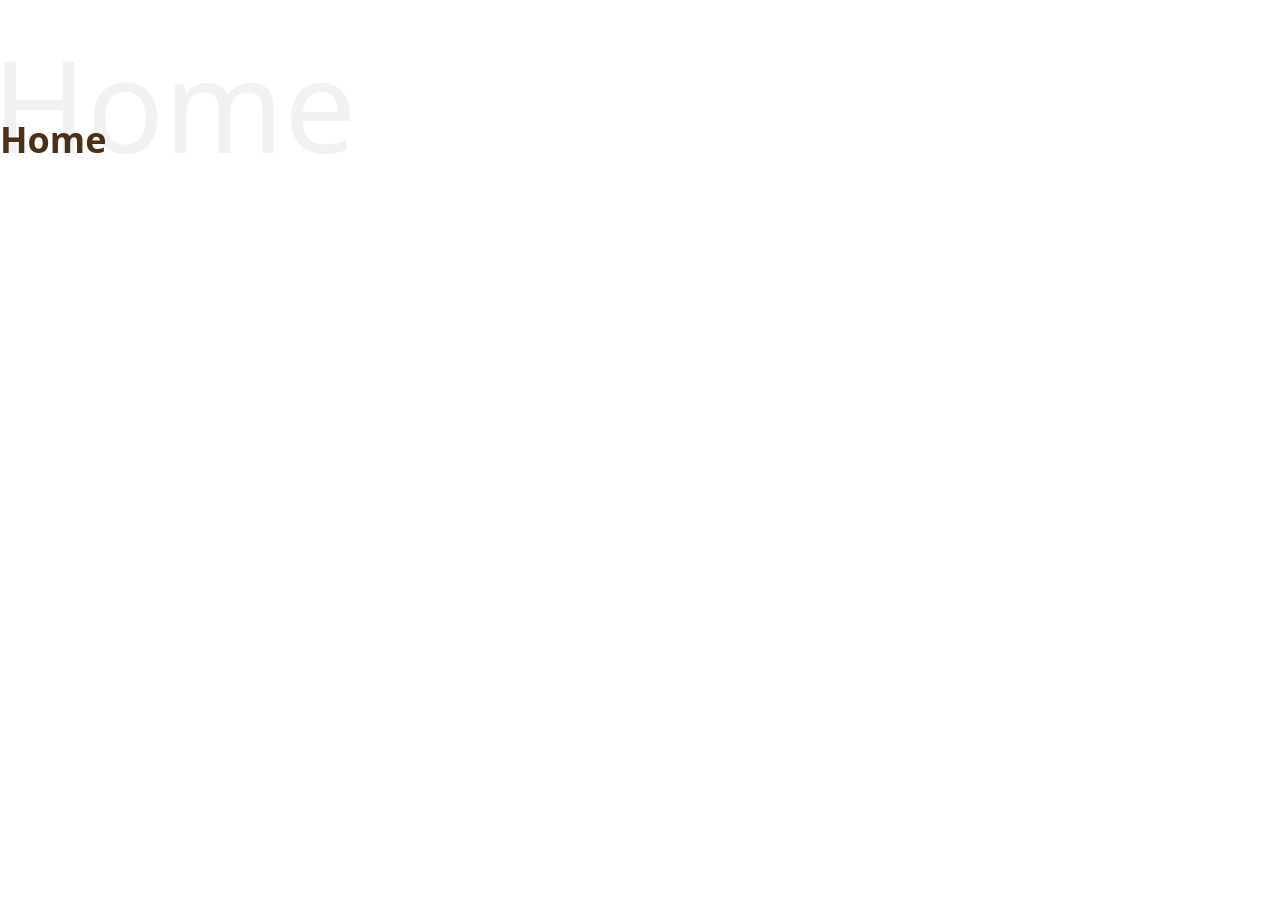
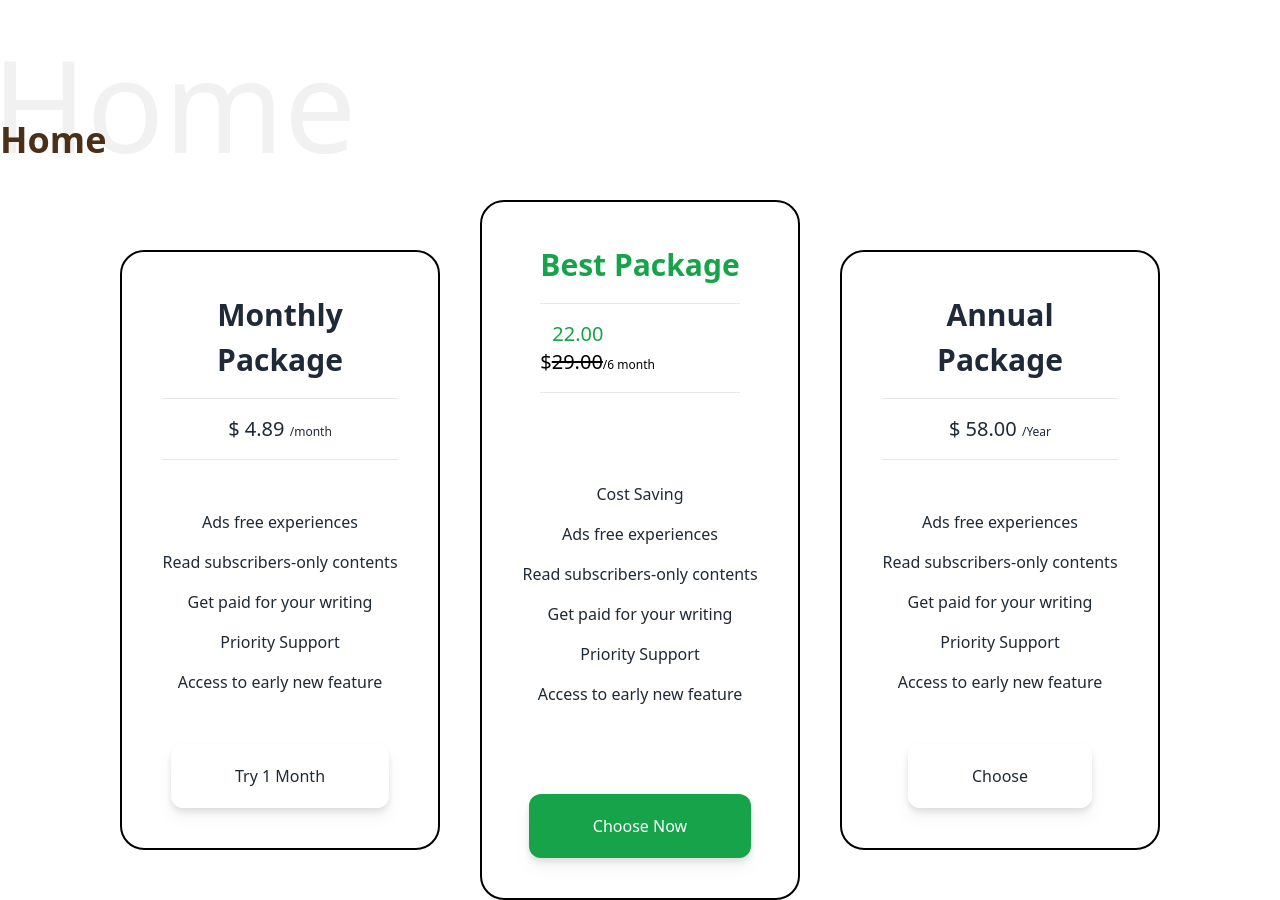
Before and after one commit to arefin22/EchoScript, a Next.js app in the folder FrontEnd/: page /arefin in a window 1280 px wide. Before the commit the page ends 800 px from the top, so only its background shows below. Built offline with nearby package versions, Linux system fonts and the light colour scheme; no server answers.

Commit message:
[Interface Design](Payment Subscription Interface Design)

```diff
--- a/FrontEnd/package.json
+++ b/FrontEnd/package.json
@@ -40,6 +40,7 @@
     "react-share": "^5.0.3",
     "react-slick": "^0.29.0",
     "sharp": "^0.33.2",
+    "stripe": "^14.14.0",
     "sweetalert2": "^11.4.8",
     "zod": "^3.22.4"
   },
--- a/FrontEnd/src/app/arefin/page.js
+++ b/FrontEnd/src/app/arefin/page.js
@@ -1,12 +1,15 @@
-import Title from '@/components/shared/ReusableComponents/Title';
-import React from 'react';
+import Payment from "@/components/Payment/Payment";
+import Title from "@/components/shared/ReusableComponents/Title";
+import React from "react";
 
 const arefinPage = () => {
-    return (
-        <div>
-            <Title title="Home"></Title>
-        </div>
-    );
+  return (
+    <div>
+      <Title title="Home"></Title>
+
+      <Payment />
+    </div>
+  );
 };
 
 export default arefinPage;
--- a/FrontEnd/src/app/page.js
+++ b/FrontEnd/src/app/page.js
@@ -15,7 +15,10 @@ const page = () => {
     <div>
       <Navbar />
       <Banner></Banner>
-       <Recomendation />
+
+      <div className="container mx-auto my-24">
+        <Recomendation />
+      </div>
       {/* popular cards */}
       <div className="container mx-auto my-24">
         <Title title="Latest Article"></Title>
@@ -38,8 +41,6 @@ const page = () => {
           ))}
         </div>
         <div className="my-24">
-
-
           <div className=" text-center mx-auto">
             <ButtonWithBgColor name={"Explore More"} />
           </div>
--- /dev/null
+++ b/FrontEnd/src/components/Payment/Payment.js
@@ -0,0 +1,84 @@
+import React from "react";
+
+const Payment = () => {
+  return (
+    <div className="flex flex-row justify-center items-center gap-10">
+      {/* card 1 */}
+      <div className="border-2 p-10 w-80 border-black rounded-3xl h-[600px] text-center flex flex-col items-center justify-between">
+        <div className="flex flex-col gap-4">
+          <h2>Monthly Package</h2>
+          <hr />
+          <p className="text-xl">
+            $ <span>4.89</span> <span className="text-xs">/month</span>
+          </p>
+          <hr />
+        </div>
+        <div className="flex flex-col gap-4">
+          <p>Ads free experiences</p>
+          <p>Read subscribers-only contents</p>
+          <p>Get paid for your writing</p>
+          <p>Priority Support</p>
+          <p>Access to early new feature</p>
+        </div>
+        <div>
+          <button className="p-5 rounded-xl drop-shadow-lg hover:drop-shadow-2xl bg-white px-16">
+            Try 1 Month
+          </button>
+        </div>
+      </div>
+      {/* card 2 */}
+      <div className="border-2 p-10 w-80 border-black rounded-3xl h-[700px] text-center flex flex-col items-center justify-between">
+        <div className="flex flex-col text-green-600 gap-4">
+          <h2>Best Package</h2>
+          <hr />
+          <div className="text-left">
+            <p className="text-xl pl-3 text-green-600">22.00</p>
+            <p className="text-xl text-black">
+              $<del>29.00</del>
+              <span className="text-xs">/6 month</span>
+            </p>
+          </div>
+          <hr />
+        </div>
+        <div className="flex flex-col gap-4">
+          <p>Cost Saving</p>
+          <p>Ads free experiences</p>
+          <p>Read subscribers-only contents</p>
+          <p>Get paid for your writing</p>
+          <p>Priority Support</p>
+          <p>Access to early new feature</p>
+        </div>
+        <div>
+          <button className="p-5 rounded-xl drop-shadow-lg hover:drop-shadow-2xl bg-green-600 text-white px-16">
+            Choose Now
+          </button>
+        </div>
+      </div>
+      {/* card 3 */}
+      <div className="border-2 p-10 w-80 border-black rounded-3xl h-[600px] text-center flex flex-col items-center justify-between">
+        <div className="flex flex-col gap-4">
+          <h2>Annual Package</h2>
+          <hr />
+          <p className="text-xl">
+            $ <span>58.00</span> <span className="text-xs">/Year</span>
+          </p>
+          <hr />
+        </div>
+        <div className="flex flex-col gap-4">
+          <p>Ads free experiences</p>
+          <p>Read subscribers-only contents</p>
+          <p>Get paid for your writing</p>
+          <p>Priority Support</p>
+          <p>Access to early new feature</p>
+        </div>
+        <div>
+          <button className="p-5 rounded-xl drop-shadow-lg hover:drop-shadow-2xl bg-white px-16">
+            Choose
+          </button>
+        </div>
+      </div>
+    </div>
+  );
+};
+
+export default Payment;
```
Also changed, not shown: 1 other file (tests, documents, lock files or other folders).
